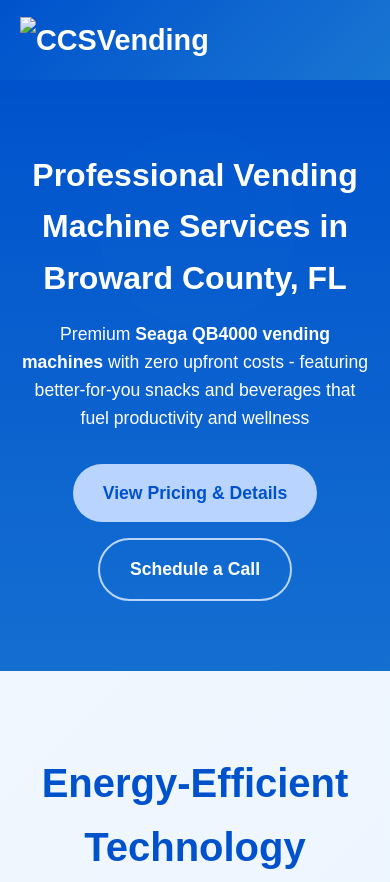
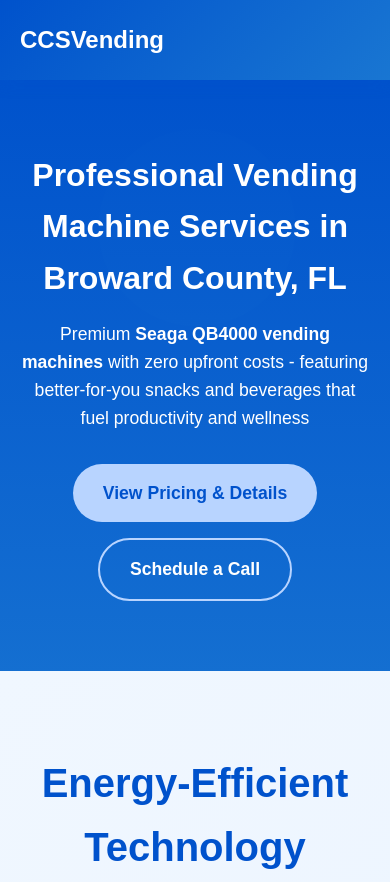
Before and after one commit to ccsvend/ccsvend, a plain HTML site: page index.html in a window 390 px wide. Shown: the top 882 px of the page. Drawn offline with Linux system fonts and the light colour scheme.

Commit message:
Latest version
Fixed phone and calendly

```diff
--- a/index.html
+++ b/index.html
@@ -98,11 +98,21 @@
         .logo {
             font-size: 1.8rem;
             font-weight: bold;
+            color: white;
+        }
+
+        /* Fallback text when logo image is not available */
+        .logo-text {
+            font-size: 1.8rem;
+            font-weight: bold;
+            color: white;
+            text-decoration: none;
         }
 
         .logo img {
-            height: 150px;
-            width: 200px;
+            height: 60px;
+            width: auto;
+            display: block;
         }
 
         .nav-links {
@@ -902,8 +912,12 @@
             }
 
             .logo img {
-                height: 80px;
-                width: 120px;
+                height: 60px;
+                width: auto;
+            }
+
+            .logo-text {
+                font-size: 1.5rem;
             }
         }
     </style>
@@ -912,7 +926,11 @@
     <header>
         <nav class="container">
             <div class="logo">
-                <img src="logo.png" alt="CCSVending">
+                <!-- Fallback text if logo.png doesn't exist yet -->
+                <picture>
+                    <img src="logo.png" alt="CCSVending" onerror="this.style.display='none'; document.getElementById('logoText').style.display='block';">
+                </picture>
+                <a href="#home" id="logoText" class="logo-text" style="display:none;">CCSVending</a>
             </div>
             <ul class="nav-links">
                 <li><a href="#home">Home</a></li>
@@ -932,7 +950,7 @@
                 <p>Premium <strong>Seaga QB4000 vending machines</strong> with zero upfront costs - featuring better-for-you snacks and beverages that fuel productivity and wellness</p>
                 <div class="cta-buttons">
                     <a href="#pricing-service" class="cta-button primary">View Pricing & Details</a>
-                    <a href="https://calendly.com/tv-20013/15min" class="cta-button secondary" target="_blank">Schedule a Call</a>
+                    <a href="https://calendly.com/CCSVend" class="cta-button secondary" target="_blank">Schedule a Call</a>
                 </div>
             </div>
         </div>
@@ -1394,7 +1412,7 @@
                 </div>
                 <div class="contact-info">
                     <h3>Contact Information</h3>
-                    <div class="contact-item">📞 <strong>Phone:</strong> (954) 612-1345</div>
+                    <div class="contact-item">📞 <strong>Phone:</strong> (954) 647-7892</div>
                     <div class="contact-item">✉️ <strong>Email:</strong> ccsvend@yahoo.com</div>
                     <div class="contact-item">📍 <strong>Service Area:</strong> Broward County, Florida</div>
                     <div class="contact-item">🏢 <strong>Cities We Serve:</strong> Fort Lauderdale, Hollywood, Pembroke Pines, Coral Springs, Plantation, Sunrise, Davie, Pompano Beach, and surrounding areas</div>
```
